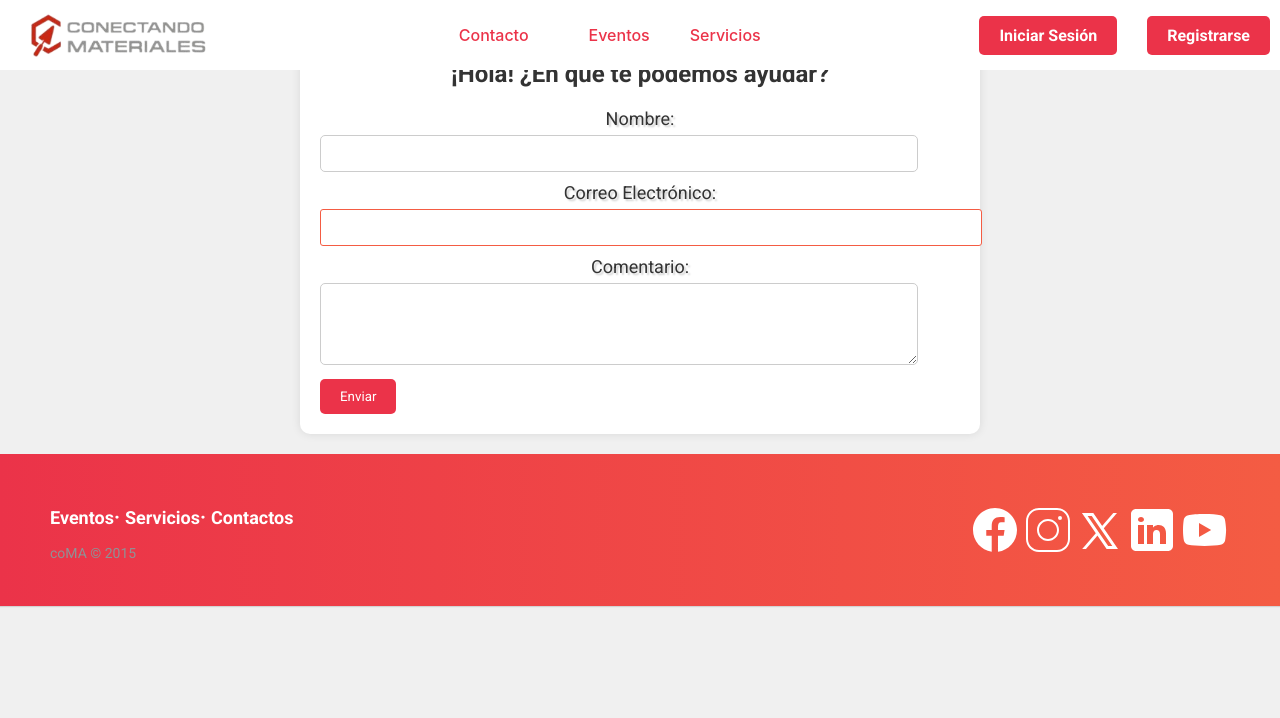
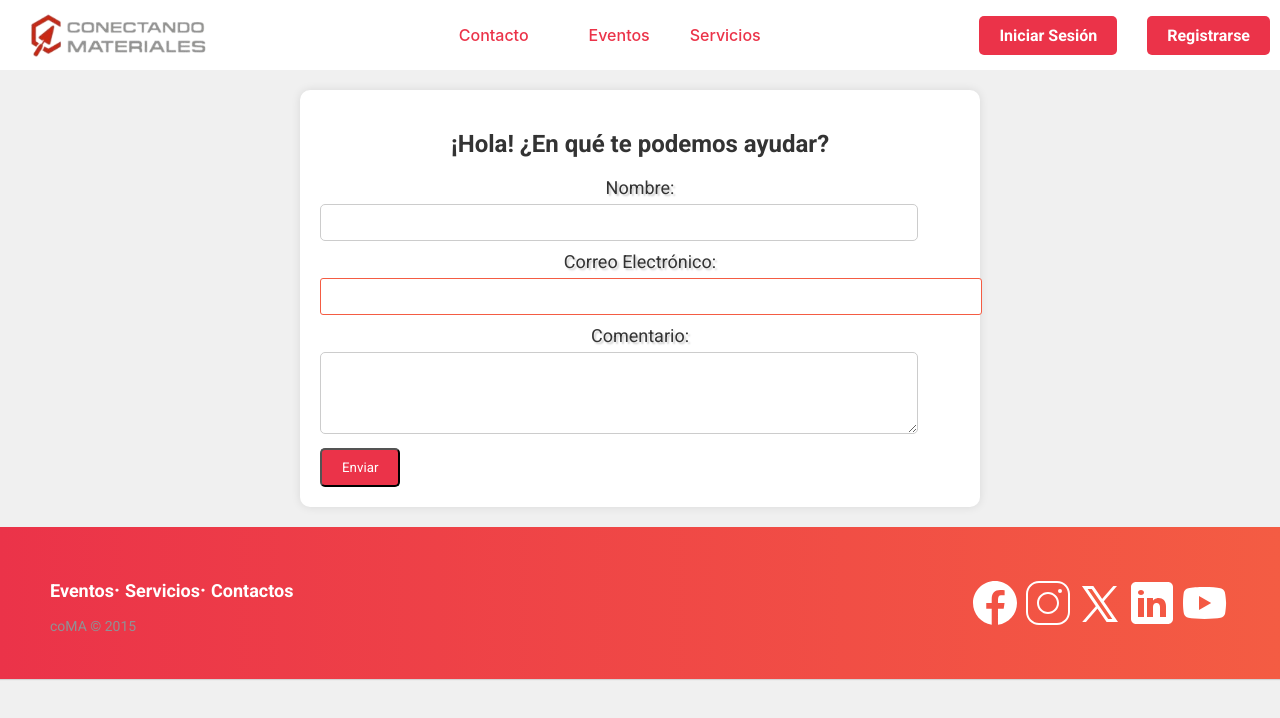
Before and after one commit to MotionSoft05/coma, a React (Create React App) app: page /contacto in a window 1280 px wide. Shown: the top 718 px of the page. Built offline with nearby package versions, Linux system fonts and the light colour scheme.

Commit message:
Update contacto.css

```diff
--- a/src/views/contacto/contacto.css
+++ b/src/views/contacto/contacto.css
@@ -43,7 +43,6 @@ body {
 .contact-submit {
   background-color: #eb3349;
   color: #fff;
-  border: none;
   padding: 10px 20px;
   border-radius: 5px;
   cursor: pointer;
@@ -52,3 +51,7 @@ body {
 .contact-submit:hover {
   background-color: #f45c43;
 }
+
+.contacto-container {
+  margin-top: 7%; /* Puedes ajustar este valor según la cantidad de espacio que necesites */
+}
```
